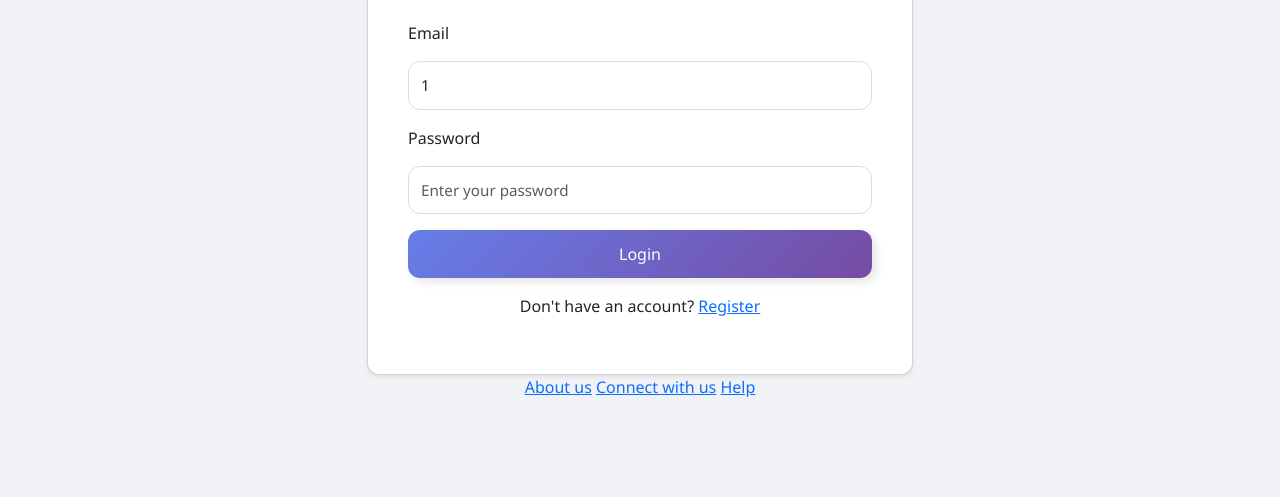
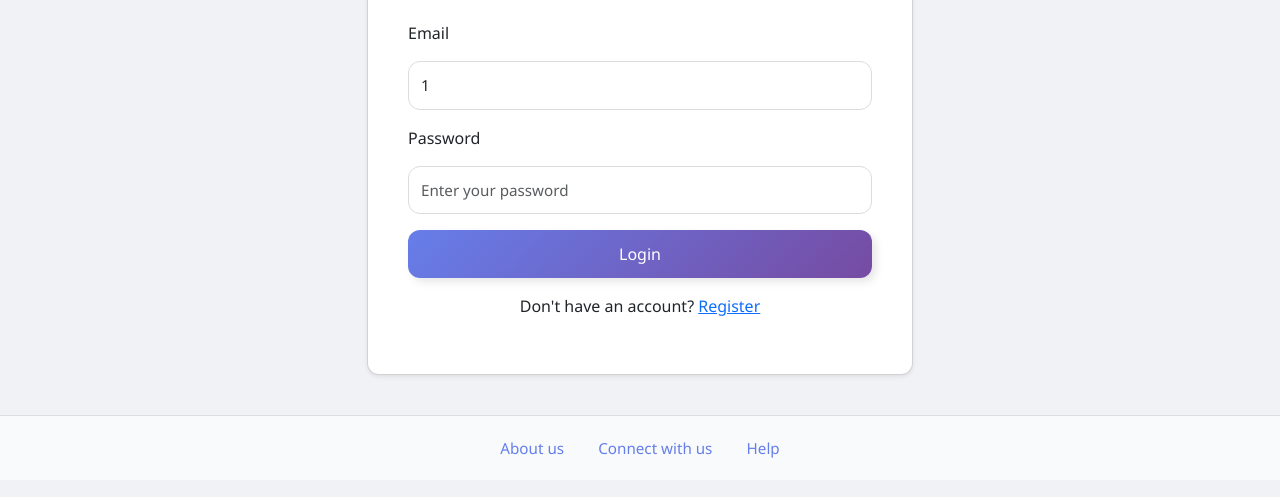
Before and after one commit to CallMeHeiSir/CITS5505_Group_project, a plain HTML site: page login.html in a window 1280 px wide. Shown: the part 247-744 px from the top of the page. Drawn offline with nearby package versions, Linux system fonts and the light colour scheme.

Commit message:
Update LoginStyles.css

```diff
--- a/css/LoginStyles.css
+++ b/css/LoginStyles.css
@@ -141,3 +141,27 @@ html, body {
   color: #888;
   font-size: 0.85rem;
 }
+
+/* ============== 页脚样式 ============== */
+.footer {
+  padding: 20px 0;
+  background: #f8fafc;
+  border-top: 1px solid #ddd;
+  margin-top: 40px;
+  position: relative;
+  bottom: 0;
+  width: 100%;
+}
+
+.footer-link {
+  margin: 0 15px;
+  color: #667eea;
+  text-decoration: none;
+  font-size: 0.95rem;
+  transition: color .2s;
+}
+
+.footer-link:hover {
+  color: #764ba2;
+  text-decoration: underline;
+}
```
